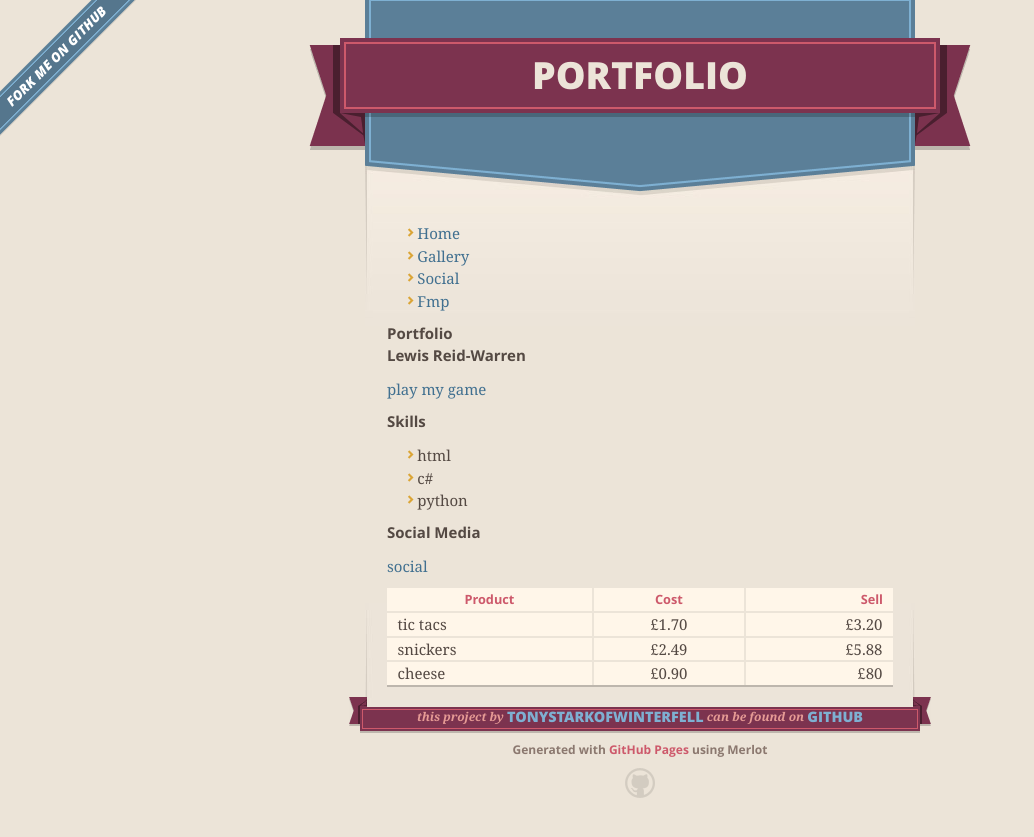
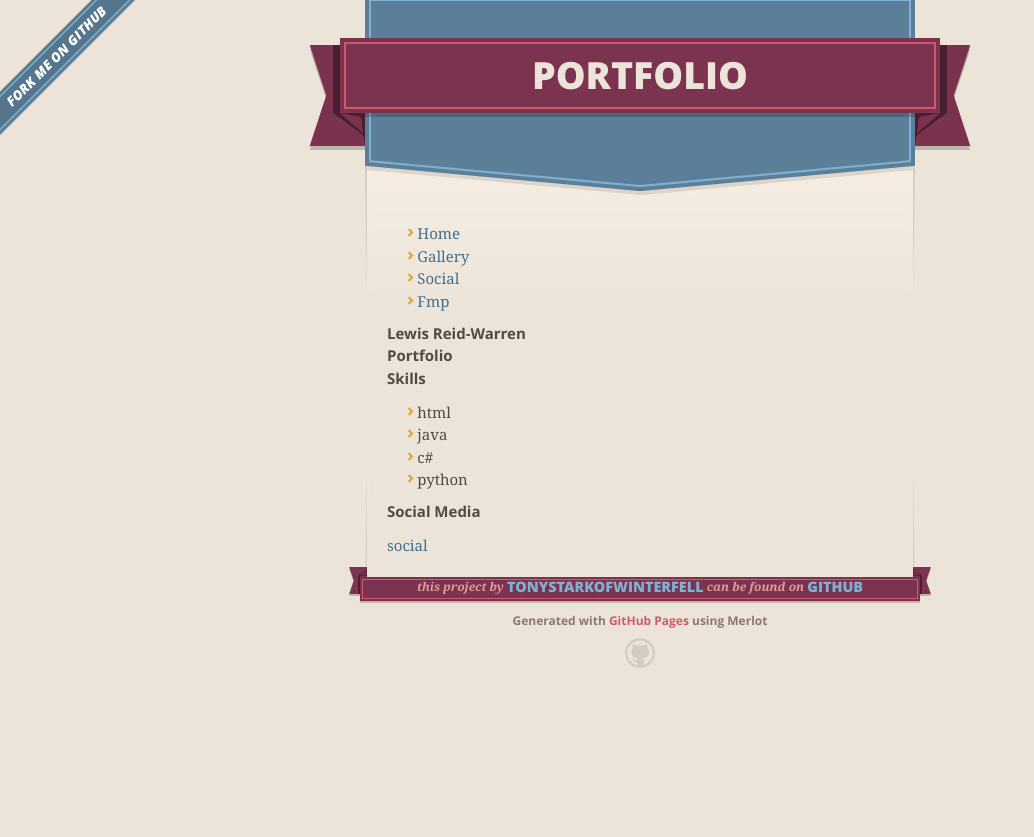
Before and after one commit to TonyStarkOfWinterfell/portfolio, a Jekyll site: the page built from index.md, in a window 1280 px wide. Shown: the top 837 px of the page, without its empty margins (0-1034 px from the left). Built offline with Jekyll 4.4.1, drawn with Linux system fonts in a browser that asks for light colours; our own code applies the rules of GitHub Pages for plain Markdown files; the repository's description, which GitHub fills in, is left out.

Commit message:
Update index.md

```diff
--- a/index.md
+++ b/index.md
@@ -1,22 +1,13 @@
-# Portfolio
-## Lewis Reid-Warren
 
-[play my game](https://tonystarkofwinterfell.github.io/WebGLLink/index.html)
+# Lewis Reid-Warren
+## Portfolio
 
 ### Skills
 - html
+- java
 - c#
 - python
 
 ### Social Media
 
 [social](https://tonystarkofwinterfell.github.io/portfolio/social.html)
-
-
-
-
-| Product       | Cost          | Sell  |
-| ------------- |:-------------:| -----:|
-| tic tacs      | £1.70         |  £3.20|
-| snickers      | £2.49         |  £5.88|
-| cheese        | £0.90         |    £80|
```
